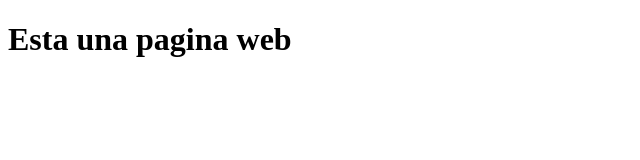
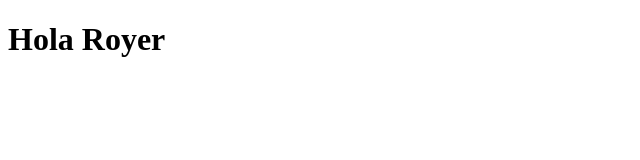
Before and after one commit to Royerfm/paginaweb, a plain HTML site: page index.html in a window 1280 px wide. Shown: the whole page, without its empty margins (0-640 px from the left). Drawn offline with Linux system fonts and the light colour scheme.

Commit message:
feat: :sparkles: Update index.html

```diff
--- a/index.html
+++ b/index.html
@@ -6,6 +6,6 @@
     <title>HOLA MUNDO</title>
 </head>
 <body>
-    <h1>Esta una pagina web</h1>
+    <h1>Hola Royer</h1>
 </body>
 </html>
```
Also changed, not shown: 1 other file.
